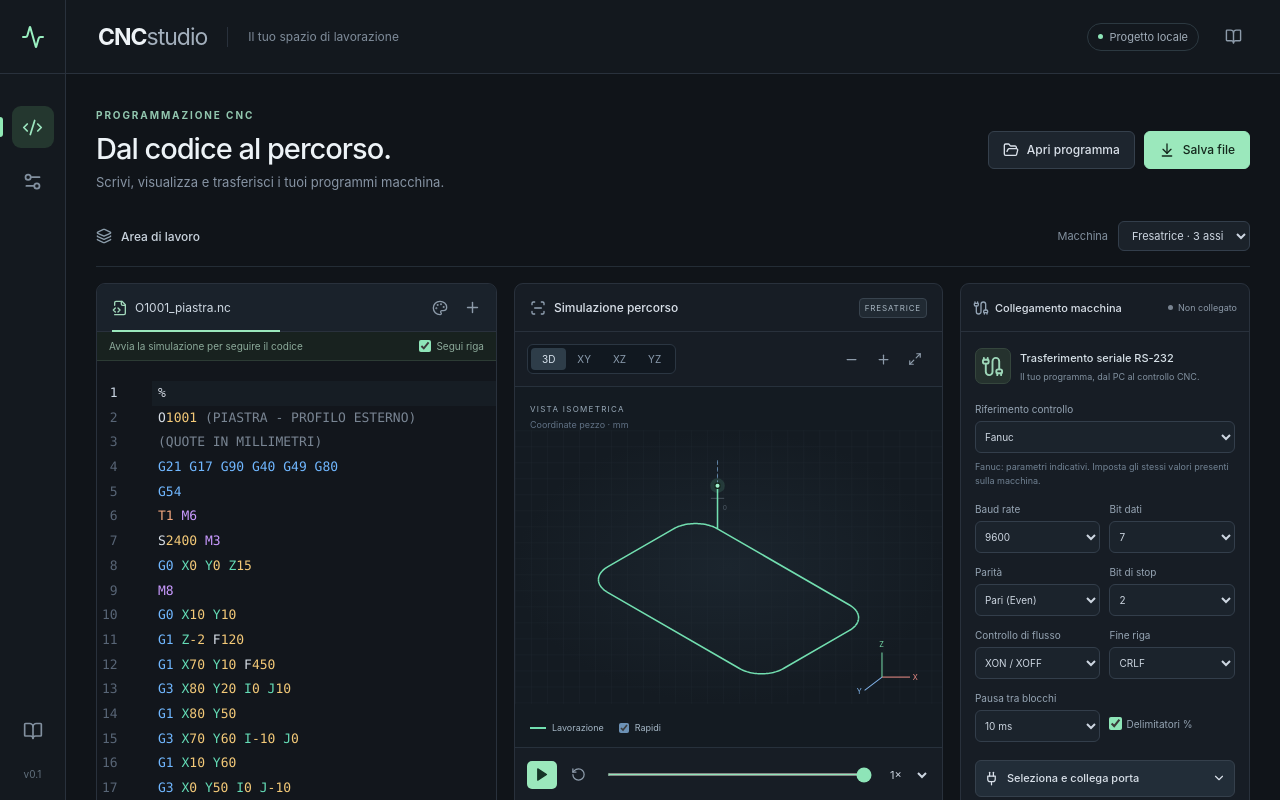
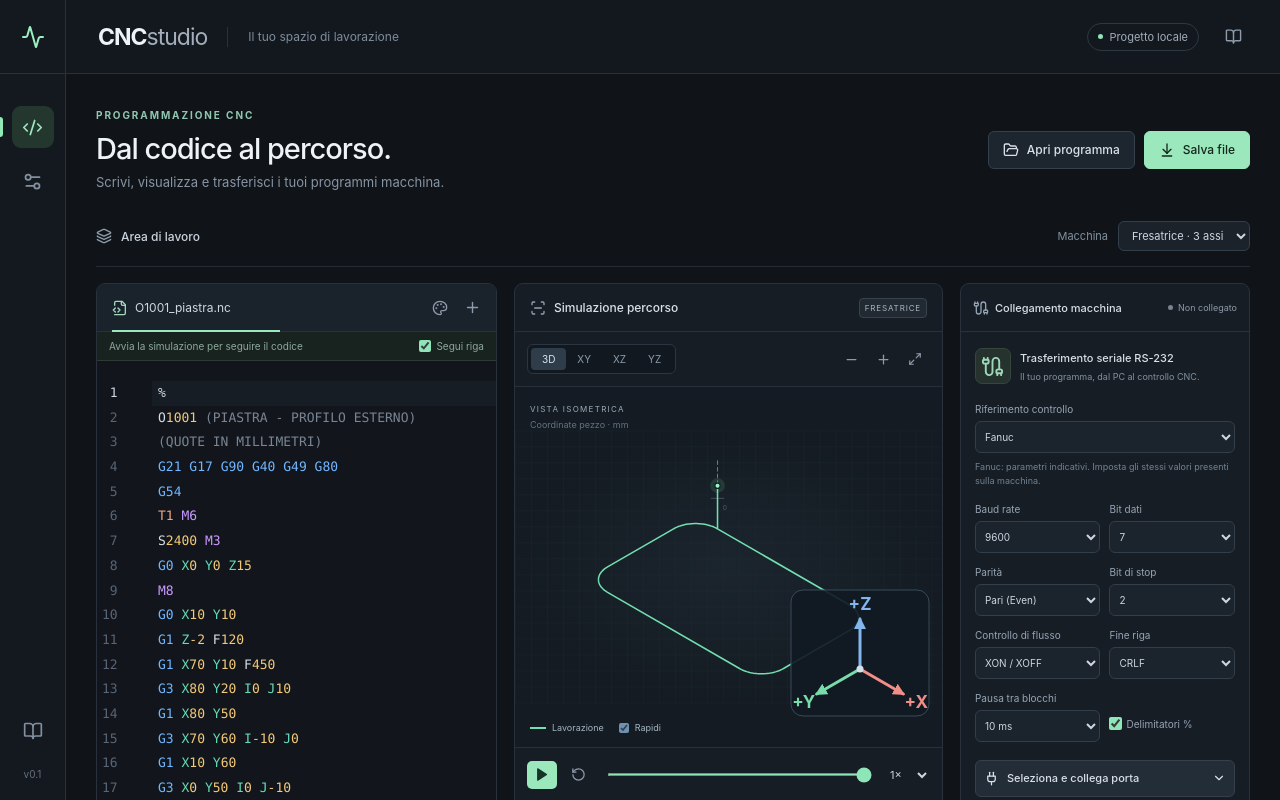
Before and after one commit to Rama-131/cnc-editor, a React (Vite) app: page / in a window 1280 px wide. Shown: the top 800 px of the page. Built offline with nearby package versions, Linux system fonts and the light colour scheme.

Commit message:
Enlarge axis indicator and show positive direction arrows

```diff
--- a/src/components/Simulation.tsx
+++ b/src/components/Simulation.tsx
@@ -1,4 +1,4 @@
-import { useEffect, useMemo, useState } from "react";
+import { useEffect, useId, useMemo, useState } from "react";
 import {
   Play,
   Pause,
@@ -19,6 +19,88 @@ const project = (p: Point, v: View): [number, number] =>
       : v === "YZ"
         ? [p.y, -p.z]
         : [(p.x - p.y) * 0.866, (p.x + p.y) * 0.5 - p.z];
+
+function AxisIndicator({ view }: { view: View }) {
+  const id = useId();
+  const axes: (keyof Point)[] =
+    view === "ISO"
+      ? ["x", "y", "z"]
+      : view === "XY"
+        ? ["x", "y"]
+        : view === "XZ"
+          ? ["x", "z"]
+          : ["y", "z"];
+  const colors = { x: "#ef8f88", y: "#77dca9", z: "#83b6ed" };
+  const origin = view === "ISO" ? [70, 80] : [32, 100];
+  const length = view === "ISO" ? 50 : 60;
+
+  return (
+    <svg
+      className="axis-indicator"
+      viewBox="0 0 140 128"
+      role="img"
+      aria-label={`Versi positivi degli assi ${axes.map((axis) => `+${axis.toUpperCase()}`).join(", ")}`}
+    >
+      <rect
+        x="1"
+        y="1"
+        width="138"
+        height="126"
+        rx="12"
+        fill="#111a23e8"
+        stroke="#394a59"
+      />
+      {axes.map((axis) => {
+        const unit = { x: 0, y: 0, z: 0 };
+        unit[axis] = 1;
+        const [dx, dy] = project(unit, view);
+        const magnitude = Math.hypot(dx, dy);
+        const x = origin[0] + (dx / magnitude) * length;
+        const y = origin[1] + (dy / magnitude) * length;
+        const arrow = `${id}-${axis}`;
+        return (
+          <g key={axis}>
+            <defs>
+              <marker
+                id={arrow}
+                viewBox="0 0 6 6"
+                markerWidth="4"
+                markerHeight="4"
+                refX="5"
+                refY="3"
+                orient="auto"
+              >
+                <path d="M0 0L6 3L0 6Z" fill={colors[axis]} />
+              </marker>
+            </defs>
+            <line
+              x1={origin[0]}
+              y1={origin[1]}
+              x2={x}
+              y2={y}
+              stroke={colors[axis]}
+              strokeWidth="3"
+              strokeLinecap="round"
+              markerEnd={`url(#${arrow})`}
+            />
+            <text
+              x={x + (dx / magnitude) * 15}
+              y={y + (dy / magnitude) * 15}
+              fill={colors[axis]}
+              fontSize="17"
+              fontWeight="700"
+              textAnchor="middle"
+              dominantBaseline="central"
+            >
+              +{axis.toUpperCase()}
+            </text>
+          </g>
+        );
+      })}
+      <circle cx={origin[0]} cy={origin[1]} r="3.5" fill="#d4e0e9" />
+    </svg>
+  );
+}
 export function Simulation({
   result,
   machine,
@@ -234,25 +316,8 @@ export function Simulation({
               />
             </g>
           )}
-          <g transform="translate(550,345)" strokeWidth="1.5">
-            <path d="M0 25L42 25" stroke="#ef8f88" />
-            <text x="46" y="29" fill="#ef8f88" fontSize="11">
-              {view === "XZ" ? "Z" : view === "YZ" ? "Y" : "X"}
-            </text>
-            <path d="M0 25V-12" stroke="#77dca9" />
-            <text x="-4" y="-20" fill="#77dca9" fontSize="11">
-              {view === "XZ" ? "X" : view === "XY" ? "Y" : "Z"}
-            </text>
-            {view === "ISO" && (
-              <>
-                <path d="M0 25L-26 45" stroke="#83b6ed" />
-                <text x="-38" y="51" fill="#83b6ed" fontSize="11">
-                  Y
-                </text>
-              </>
-            )}
-          </g>
         </svg>
+        <AxisIndicator view={view} />
         <div className="viewport-legend">
           <span>
             <i className="legend-line" />
--- a/src/styles.css
+++ b/src/styles.css
@@ -537,10 +537,18 @@ h1 {
   border-bottom: 1px solid #27313c;
   overflow: hidden;
 }
-.viewport > svg {
+.viewport > svg:not(.axis-indicator) {
   display: block;
   width: 100%;
   height: 360px;
+}
+.viewport > .axis-indicator {
+  position: absolute;
+  right: 12px;
+  bottom: 30px;
+  width: 140px;
+  height: 128px;
+  pointer-events: none;
 }
 .viewport-label {
   position: absolute;
@@ -1025,7 +1033,7 @@ footer > span:first-child {
   .editor {
     height: 655px;
   }
-  .viewport > svg {
+  .viewport > svg:not(.axis-indicator) {
     height: 410px;
   }
   .serial .panel-title {
@@ -1226,7 +1234,7 @@ footer > span:first-child {
   .machine-note p {
     font-size: 11px;
   }
-  .viewport > svg {
+  .viewport > svg:not(.axis-indicator) {
     height: 330px;
   }
   .scope-note {
```
